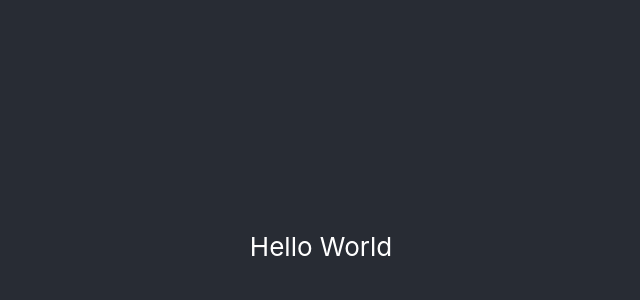
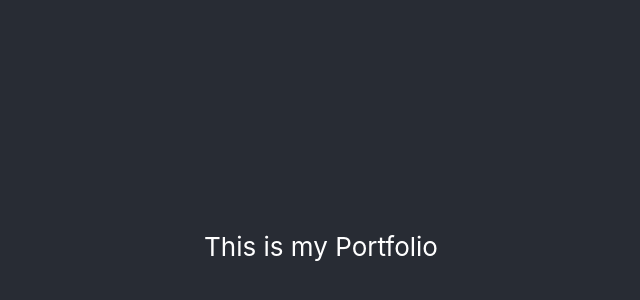
Before and after one commit to ArminCV/my-portfolio, a React (Create React App) app: page / in a window 1280 px wide. Shown: the part 154-454 px from the top of the page, without its empty margins (319-959 px from the left). Built offline with nearby package versions, Linux system fonts and the light colour scheme.

Commit message:
Update App.js
changed main text

```diff
--- a/src/App.js
+++ b/src/App.js
@@ -5,7 +5,7 @@ function App() {
   return (
     <div className="App">
       <header className="App-header">
-        Hello World
+        This is my Portfolio
       </header>
     </div>
   );
```
